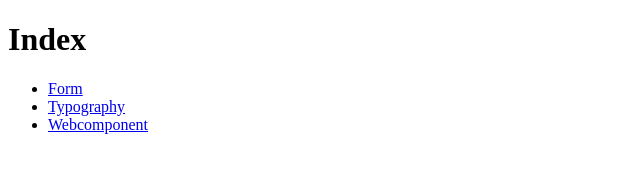
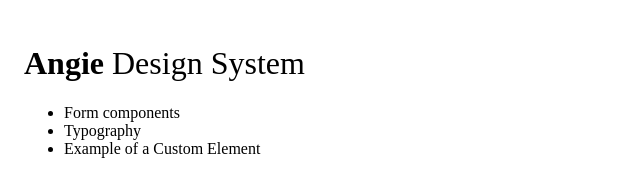
Before and after one commit to digitalservicebund/angie, an Eleventy site: page docs/index.njk in a window 1280 px wide. Shown: the whole page, without its empty margins (0-640 px from the left). Built offline with nearby package versions, Linux system fonts and the light colour scheme; Eleventy itself is replaced by a stand-in of ours; files that its build step writes are made by us from their sources; what sass-embedded would draw is missing.

Commit message:
Make it slightly less ugly

```diff
--- a/docs/_includes/layouts/default.njk
+++ b/docs/_includes/layouts/default.njk
@@ -1,5 +1,5 @@
 ---
-title: FP
+title: Angie
 ---
 
 <!DOCTYPE html>
@@ -7,7 +7,7 @@ title: FP
   <head>
     <meta charset="utf-8" />
     <meta name="viewport" content="width=device-width, initial-scale=1.0" />
-    <title>{{ title }}</title>
+    <title>{{ title }} | Angie</title>
     <link rel="stylesheet" href="{{ '/fonts.css' | url }}" />
     <link rel="stylesheet" href="{{ '/index.css' | url }}" />
     <script src="{{ '/index.js' | url }}" defer async></script>
--- a/docs/index.njk
+++ b/docs/index.njk
@@ -3,10 +3,12 @@ title: Index
 layout: layouts/default.njk
 ---
 
-<h1>Index</h1>
+<main style="padding: 1rem">
+<h1>Angie <span style="font-weight: normal">Design System</span></h1>
 
 <ul>
   {%- for playground in collections.playground -%}
-  <li><a href="{{ playground.url | url }}">{{ playground.data.title }}</a></li>
+  <li><a href="{{ playground.url | url }}" style="color: black; text-decoration: none">{{ playground.data.title }}</a></li>
   {%- endfor -%}
 </ul>
+</main>
--- a/docs/playground/form.njk
+++ b/docs/playground/form.njk
@@ -1,6 +1,6 @@
 ---
 tags: playground
-title: Form
+title: Form components
 layout: layouts/playground.njk
 ---
 {% from "components/radio.njk" import radio %}
--- a/docs/playground/webcomponent.njk
+++ b/docs/playground/webcomponent.njk
@@ -1,6 +1,6 @@
 ---
 tags: playground
-title: Webcomponent
+title: Example of a Custom Element
 layout: layouts/playground.njk
 ---
 <h2>Character Count</h2>
--- a/src/css/base.scss
+++ b/src/css/base.scss
@@ -56,7 +56,7 @@ body {
   font-weight: normal;
 }
 
-p {
+body, p {
   margin: 0;
 }
 
```
Also changed, not shown: docs/_includes/layouts/playground.njk (+5 -2 lines).
